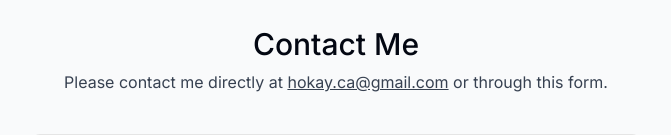
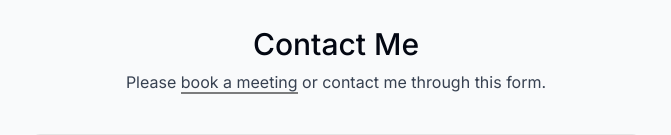
Before and after one commit to h-okay/portfolio, a Next.js app: page / in a window 1280 px wide. Shown: the part 3810-3945 px from the top of the page, without its empty margins (304-975 px from the left). Built offline with nearby package versions, Linux system fonts and the light colour scheme; no server answers.

Commit message:
Added koalander

```diff
--- a/components/contact.tsx
+++ b/components/contact.tsx
@@ -23,11 +23,16 @@ export default function Contact() {
       <SectionHeading>Contact me</SectionHeading>
 
       <p className="text-gray-700 -mt-6 dark:text-white/80">
-        Please contact me directly at{" "}
-        <a className="underline" href="mailto:hokay.ca@gmail.com">
-          hokay.ca@gmail.com
-        </a>{" "}
-        or through this form.
+        Please{" "}
+        <a
+          className="border-b-2 border-black/50 hover:text- dark:border-white dark:hover:border-gray-300 dark:hover:text-gray-300"
+          href="https://koalendar.com/e/hakan-okay"
+          target="_blank"
+          rel="noopener noreferrer"
+        >
+          book a meeting
+        </a>
+        {" "}or contact me through this form.
       </p>
 
       <form
```
